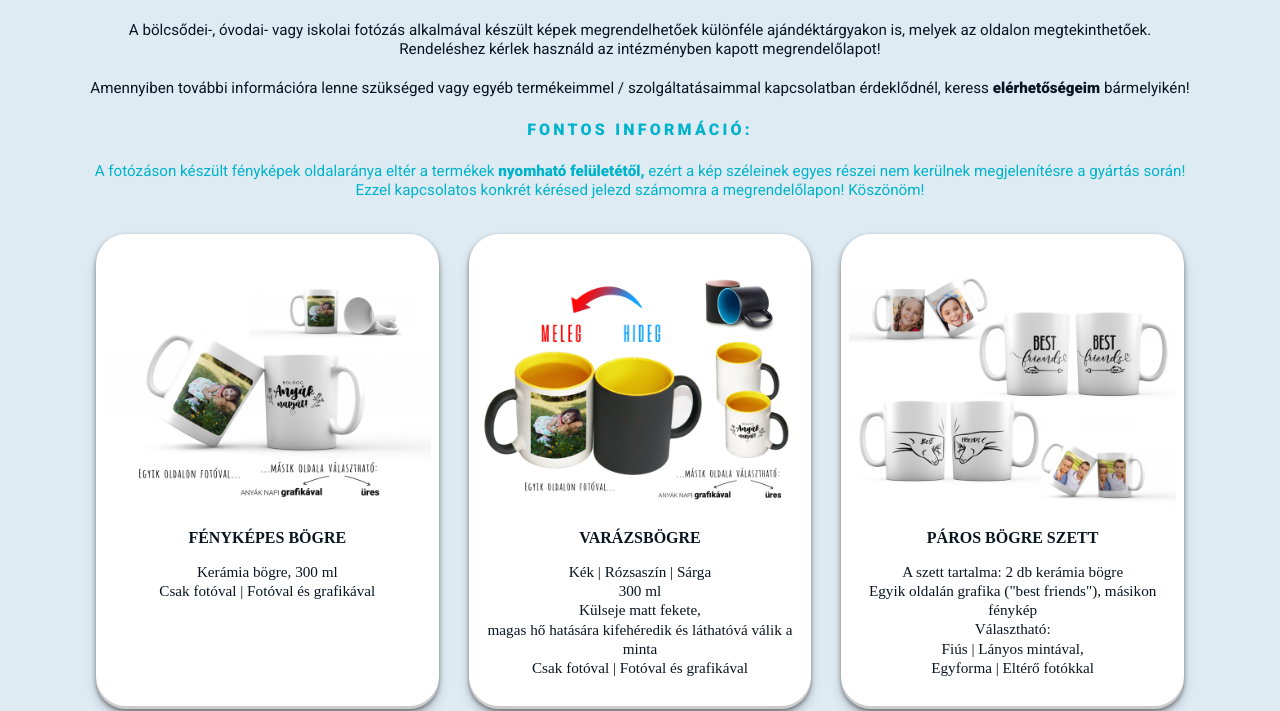
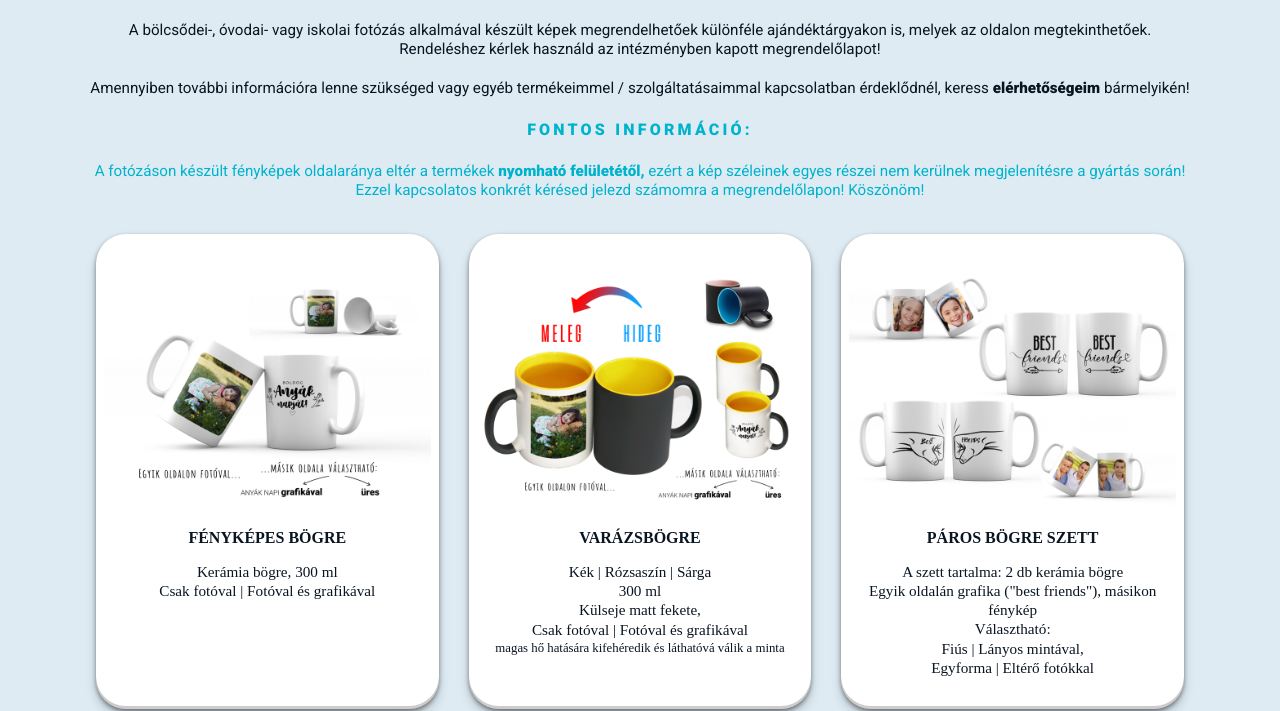
Before and after one commit to C5illa/ajandektargy, a plain HTML site: page ajandektargy.html in a window 1280 px wide. Shown: the part 276-987 px from the top of the page. Drawn offline with nearby package versions, Linux system fonts and the light colour scheme.

Commit message:
Update ajandektargy.html

```diff
--- a/ajandektargy.html
+++ b/ajandektargy.html
@@ -69,8 +69,8 @@
         <p class="product__text">Kék | Rózsaszín | Sárga</p>
         <p>300 ml</p>
         <p>Külseje matt fekete,</p>
-        <p>magas hő hatására kifehéredik és láthatóvá válik a minta</p>
         <p>Csak fotóval | Fotóval és grafikával</p>
+        <p class="small-text">magas hő hatására kifehéredik és láthatóvá válik a minta</p>
       </div>
 
       <div class="product">
```
